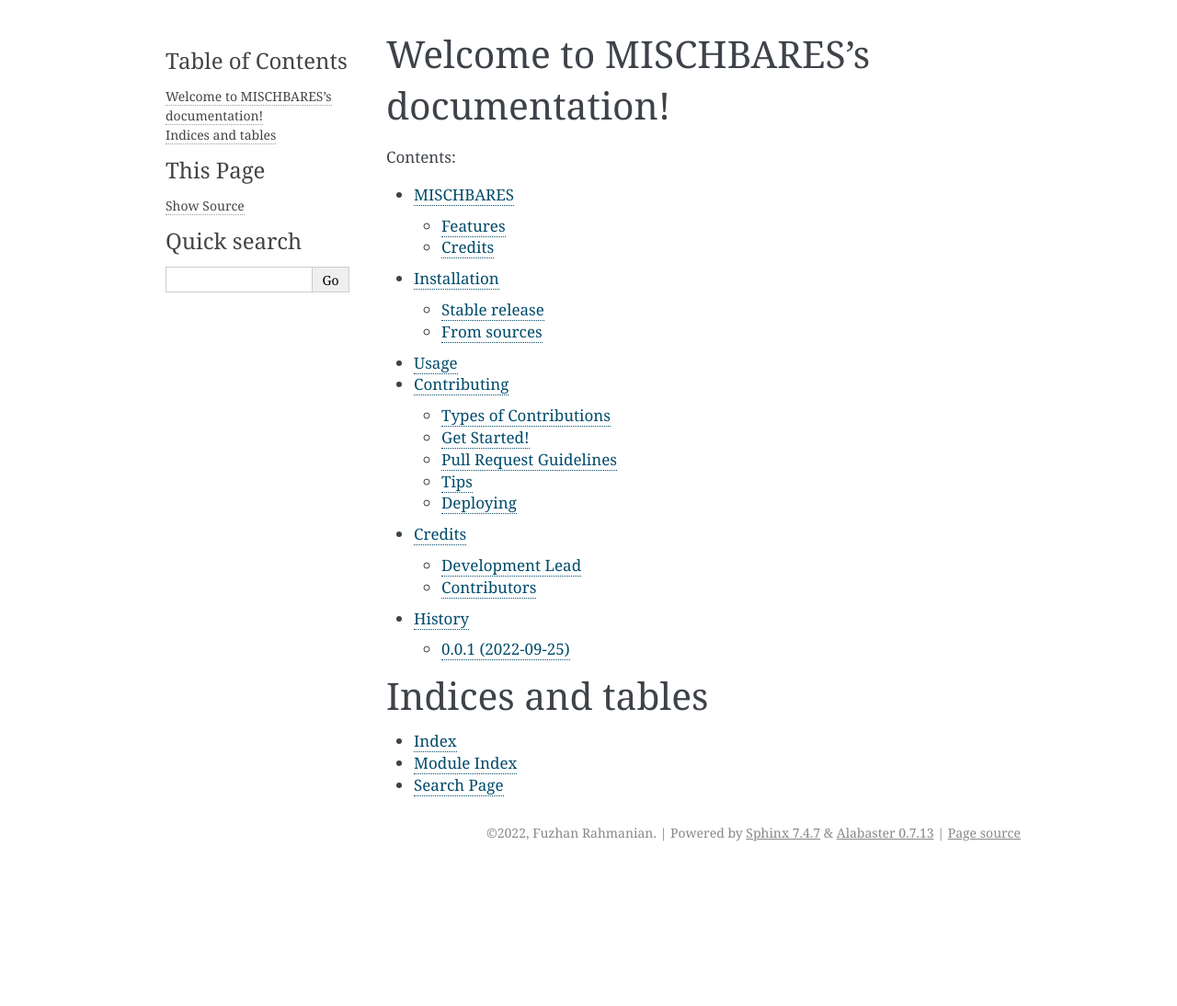
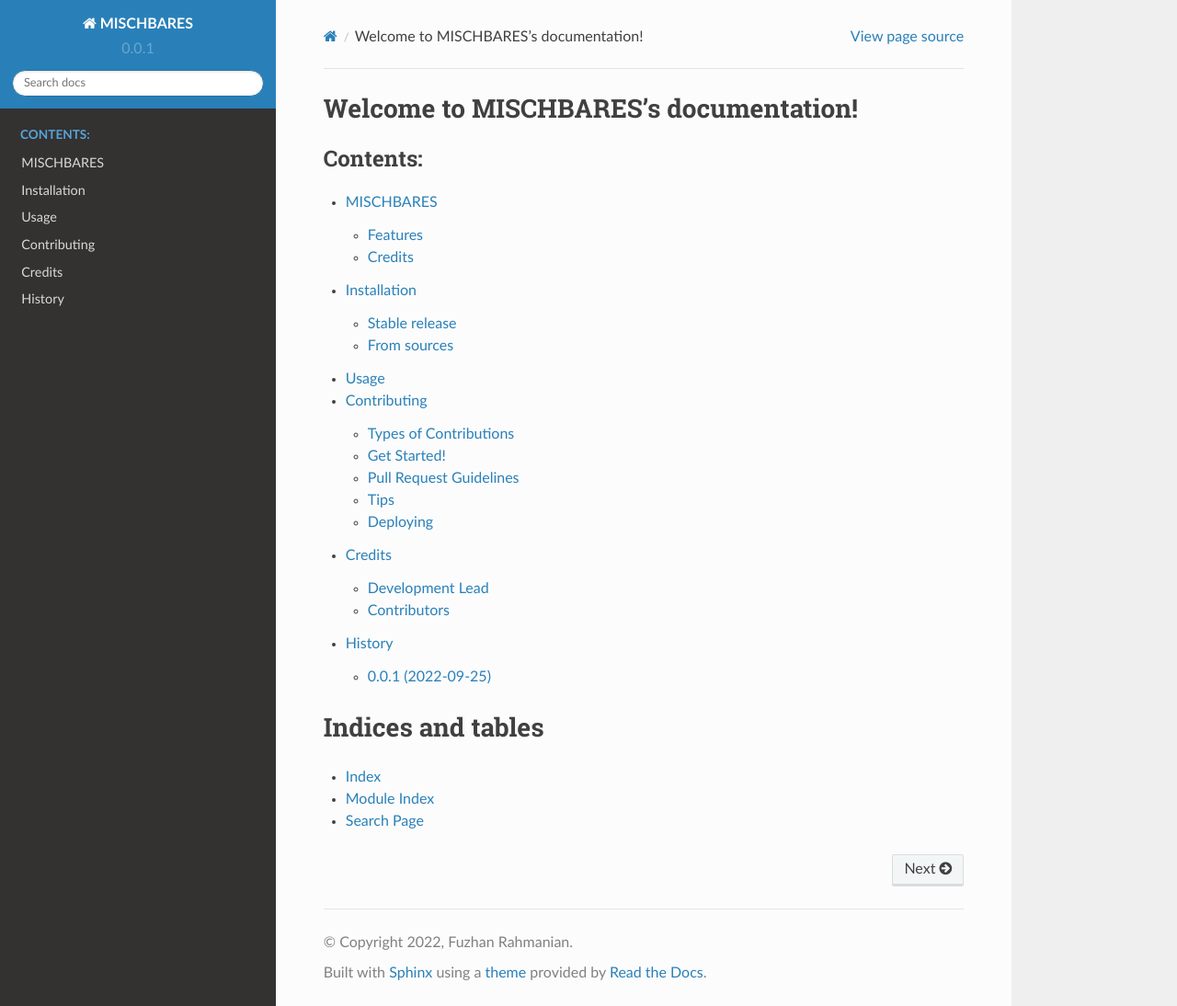
Before and after one commit to fuzhanrahmanian/MISCHBARES, a Sphinx documentation site: the page built from docs/index.rst, in a window 1280 px wide and 1094 px high. Shown: the whole window at 92% size. Built offline with Sphinx 7.4.7 and the Read the Docs theme 2.0.0, drawn with Linux system fonts in a browser that asks for light colours; pages that are not in the unit, such as notebooks, are missing from menus.

Commit message:
modify sphinx settings

```diff
--- a/docs/conf.py
+++ b/docs/conf.py
@@ -31,7 +31,8 @@
 
 # Add any Sphinx extension module names here, as strings. They can be
 # extensions coming with Sphinx (named 'sphinx.ext.*') or your custom ones.
-extensions = ['sphinx.ext.autodoc', 'sphinx.ext.viewcode']
+extensions = ['sphinx.ext.autodoc', 'sphinx.ext.viewcode', 'sphinx.ext.napoleon',
+              'sphinx_rtd_theme', 'sphinx.ext.autosummary']
 
 # Add any paths that contain templates here, relative to this directory.
 templates_path = ['_templates']
@@ -64,7 +65,7 @@
 #
 # This is also used if you do content translation via gettext catalogs.
 # Usually you set "language" from the command line for these cases.
-language = None
+language = "en"
 
 # List of patterns, relative to source directory, that match files and
 # directories to ignore when looking for source files.
@@ -83,7 +84,7 @@
 # The theme to use for HTML and HTML Help pages.  See the documentation for
 # a list of builtin themes.
 #
-html_theme = 'alabaster'
+html_theme = 'sphinx_rtd_theme'
 
 # Theme options are theme-specific and customize the look and feel of a
 # theme further.  For a list of options available for each theme, see the
@@ -157,3 +158,6 @@
      'One line description of project.',
      'Miscellaneous'),
 ]
+
+# -- Options for docstring formatting ----------------------------------
+napoleon_google_docstring = True
```
